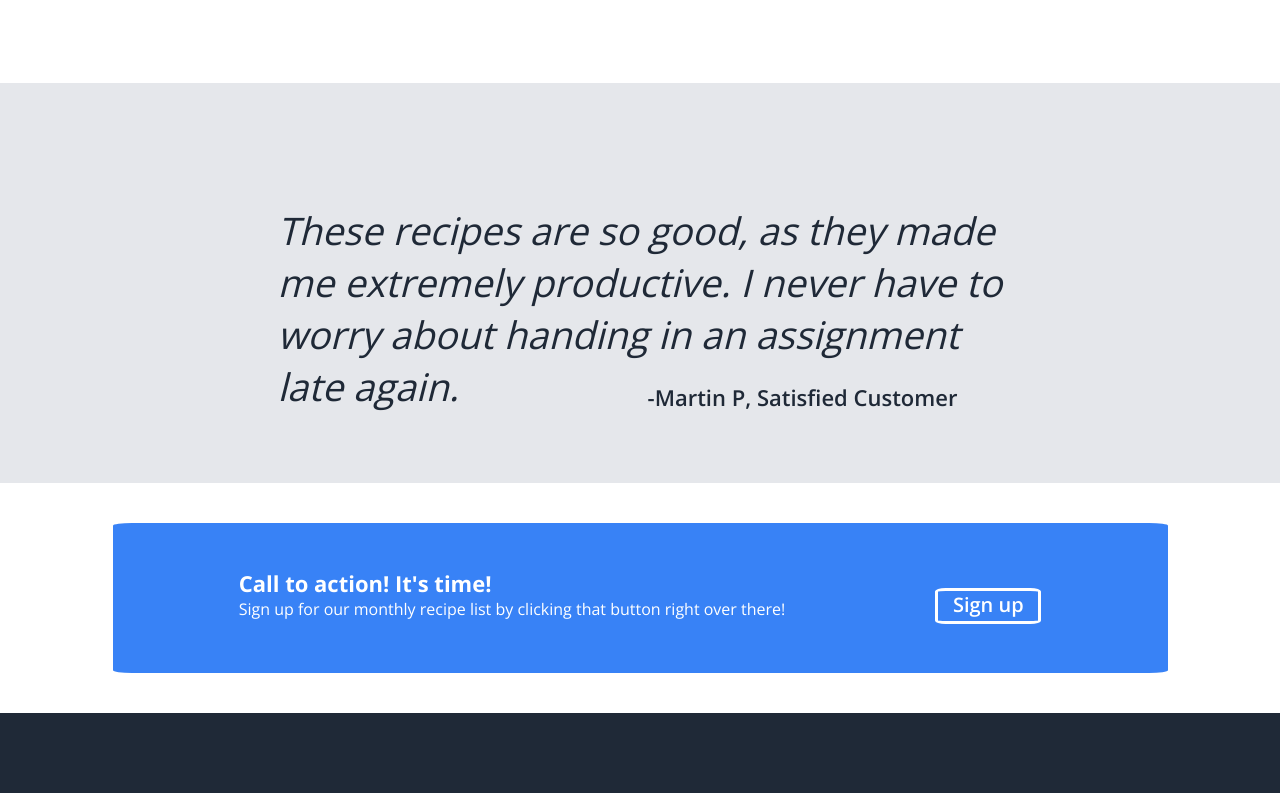
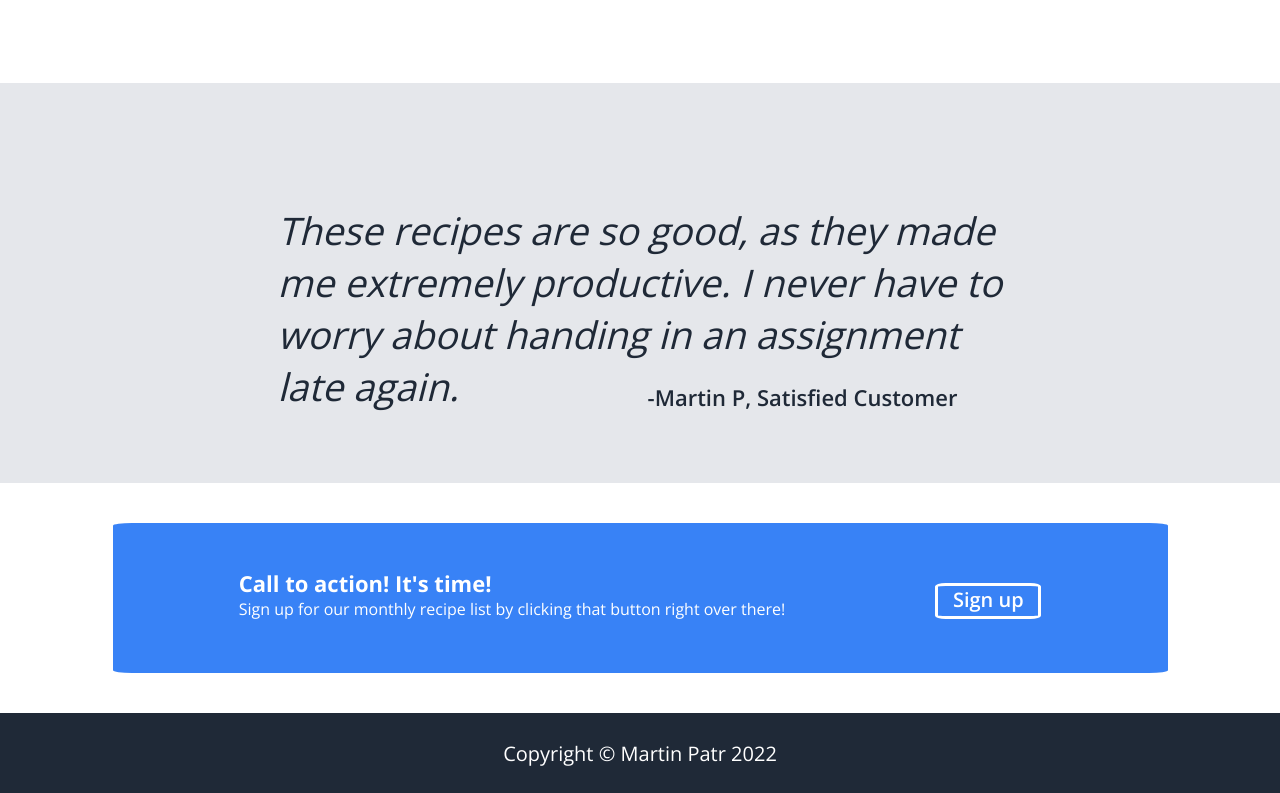
Before and after one commit to MartinPatr/recipe-webpage, a plain HTML site: page index.html in a window 1280 px wide. Shown: the part 847-1640 px from the top of the page. Before the commit the page ends 1560 px from the top, so only its background shows below. Drawn offline with nearby package versions, Linux system fonts and the light colour scheme.

Commit message:
Add a footer class and add it to the index page

```diff
--- a/index.html
+++ b/index.html
@@ -64,5 +64,8 @@
         </div></a>
       </div>
     </div>
+    <div class="footer-section">
+      <div>Copyright © Martin Patr 2022</div>
+    </div>
   </body>
 </html>
--- a/style.css
+++ b/style.css
@@ -152,8 +152,16 @@ width: 450px;
     width:100px;
     height:30px;
     justify-content: center;
-    margin:20px 0px 0px 150px;
+    margin:15px 0px 0px 150px;
     align-content:center;
     font-weight:600;
 
 }
+
+.footer-section {
+    display:flex;
+    align-items:center;
+    justify-content: center;
+    height:80px;
+    color:white;
+}
```
